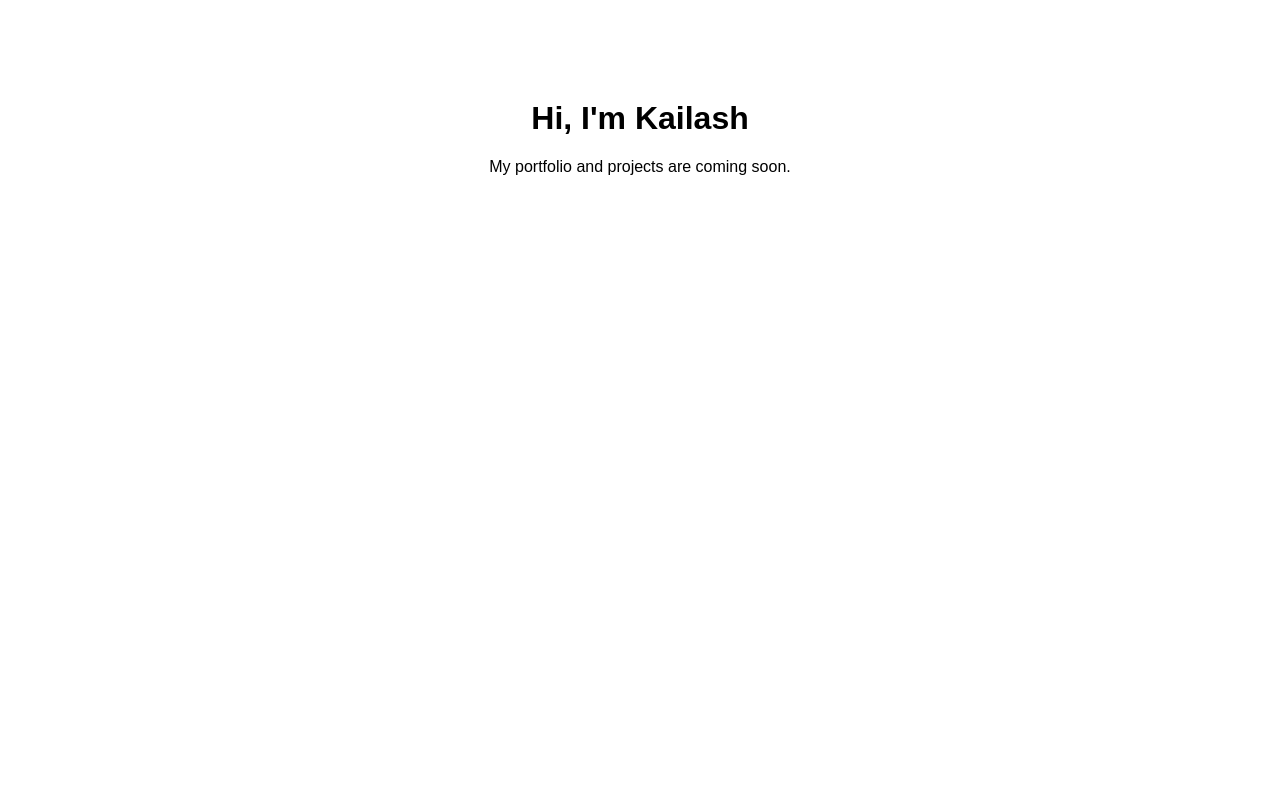
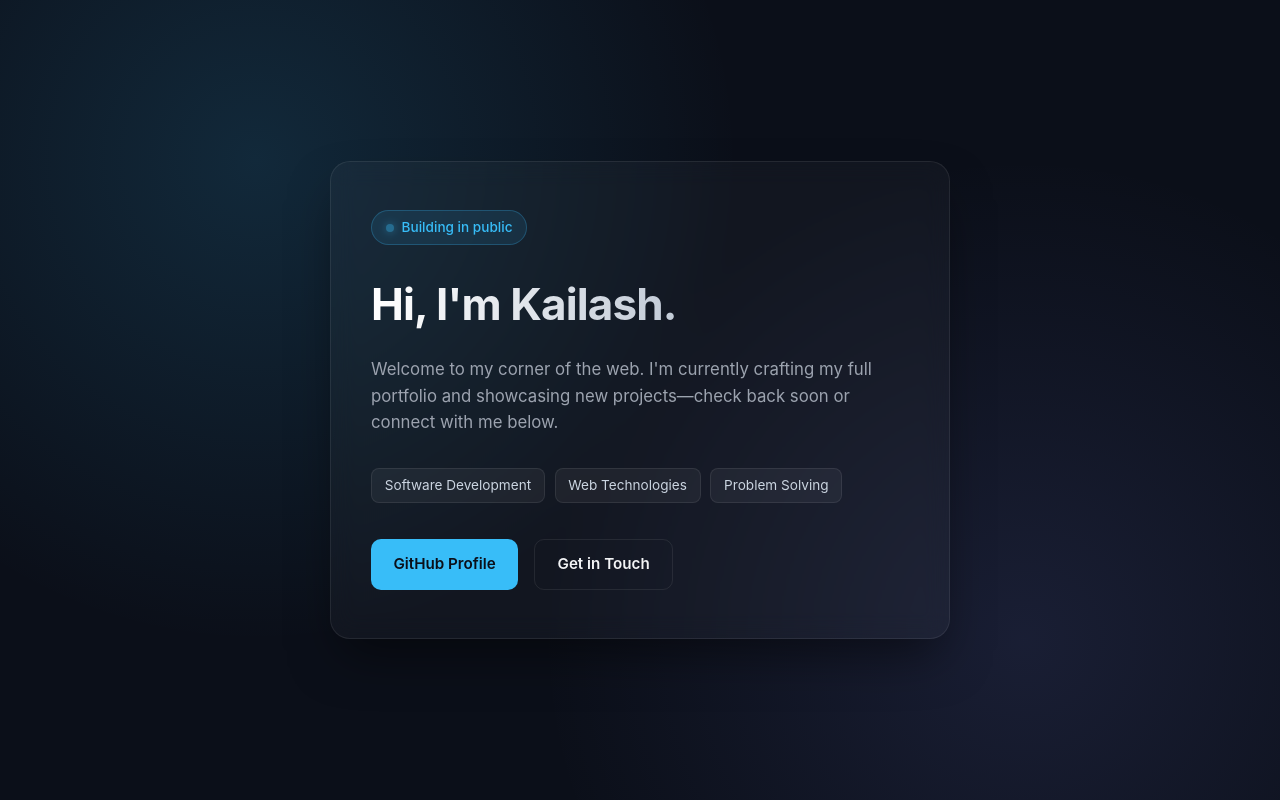
Before and after one commit to ikailash19/ikailash.tech, a plain HTML site: page index.html in a window 1280 px wide. Drawn offline with Linux system fonts and the light colour scheme.

Commit message:
Initial Commit

```diff
--- a/index.html
+++ b/index.html
@@ -1,8 +1,191 @@
 <!DOCTYPE html>
-<html>
-<head><title>Kailash | Portfolio</title></head>
-<body style="font-family: sans-serif; text-align: center; margin-top: 100px;">
-  <h1>Hi, I'm Kailash</h1>
-  <p>My portfolio and projects are coming soon.</p>
+<html lang="en">
+<head>
+  <meta charset="UTF-8" />
+  <meta name="viewport" content="width=device-width, initial-scale=1.0" />
+  <title>Kailash | Portfolio</title>
+  <style>
+    :root {
+      --bg: #0b0f19;
+      --card: rgba(255, 255, 255, 0.03);
+      --border: rgba(255, 255, 255, 0.08);
+      --text: #f3f4f6;
+      --muted: #9ca3af;
+      --accent: #38bdf8;
+      --accent-glow: rgba(56, 189, 248, 0.15);
+    }
+
+    * {
+      margin: 0;
+      padding: 0;
+      box-sizing: border-box;
+    }
+
+    body {
+      font-family: -apple-system, BlinkMacSystemFont, "Segoe UI", Roboto, Helvetica, Arial, sans-serif;
+      background-color: var(--bg);
+      background-image:
+        radial-gradient(circle at 20% 20%, var(--accent-glow), transparent 40%),
+        radial-gradient(circle at 80% 80%, rgba(129, 140, 248, 0.12), transparent 40%);
+      color: var(--text);
+      min-height: 100vh;
+      display: flex;
+      align-items: center;
+      justify-content: center;
+      padding: 1.5rem;
+      line-height: 1.6;
+    }
+
+    .container {
+      max-width: 620px;
+      width: 100%;
+      background: var(--card);
+      border: 1px solid var(--border);
+      border-radius: 20px;
+      padding: 3rem 2.5rem;
+      backdrop-filter: blur(12px);
+      box-shadow: 0 25px 50px -12px rgba(0, 0, 0, 0.5);
+      animation: fadeUp 0.7s ease-out;
+    }
+
+    .badge {
+      display: inline-flex;
+      align-items: center;
+      gap: 0.5rem;
+      font-size: 0.85rem;
+      font-weight: 500;
+      color: var(--accent);
+      background: rgba(56, 189, 248, 0.1);
+      border: 1px solid rgba(56, 189, 248, 0.25);
+      padding: 0.35rem 0.85rem;
+      border-radius: 999px;
+      margin-bottom: 1.5rem;
+    }
+
+    .dot {
+      width: 8px;
+      height: 8px;
+      background-color: var(--accent);
+      border-radius: 50%;
+      box-shadow: 0 0 8px var(--accent);
+      animation: pulse 2s infinite;
+    }
+
+    h1 {
+      font-size: clamp(2rem, 5vw, 2.75rem);
+      font-weight: 700;
+      letter-spacing: -0.02em;
+      margin-bottom: 1rem;
+      background: linear-gradient(to right, #ffffff, #94a3b8);
+      -webkit-background-clip: text;
+      -webkit-text-fill-color: transparent;
+    }
+
+    p {
+      color: var(--muted);
+      font-size: 1.05rem;
+      margin-bottom: 2rem;
+    }
+
+    .skills {
+      display: flex;
+      flex-wrap: wrap;
+      gap: 0.6rem;
+      margin-bottom: 2.25rem;
+    }
+
+    .skill-tag {
+      font-size: 0.85rem;
+      color: #cbd5e1;
+      background: rgba(255, 255, 255, 0.05);
+      border: 1px solid var(--border);
+      padding: 0.35rem 0.8rem;
+      border-radius: 8px;
+    }
+
+    .actions {
+      display: flex;
+      flex-wrap: wrap;
+      gap: 1rem;
+    }
+
+    .btn {
+      display: inline-flex;
+      align-items: center;
+      gap: 0.5rem;
+      text-decoration: none;
+      font-weight: 600;
+      font-size: 0.95rem;
+      padding: 0.75rem 1.4rem;
+      border-radius: 10px;
+      transition: all 0.2s ease;
+    }
+
+    .btn-primary {
+      background-color: var(--accent);
+      color: #0b0f19;
+    }
+
+    .btn-primary:hover {
+      background-color: #7dd3fc;
+      transform: translateY(-2px);
+    }
+
+    .btn-secondary {
+      background-color: transparent;
+      color: var(--text);
+      border: 1px solid var(--border);
+    }
+
+    .btn-secondary:hover {
+      background-color: rgba(255, 255, 255, 0.06);
+      border-color: rgba(255, 255, 255, 0.2);
+      transform: translateY(-2px);
+    }
+
+    @keyframes pulse {
+      0%, 100% { opacity: 1; }
+      50% { opacity: 0.4; }
+    }
+
+    @keyframes fadeUp {
+      from { opacity: 0; transform: translateY(16px); }
+      to { opacity: 1; transform: translateY(0); }
+    }
+
+    @media (max-width: 480px) {
+      .container { padding: 2rem 1.5rem; }
+      .btn { width: 100%; justify-content: center; }
+    }
+  </style>
+</head>
+<body>
+  <main class="container">
+    <div class="badge">
+      <span class="dot"></span>
+      Building in public
+    </div>
+
+    <h1>Hi, I'm Kailash.</h1>
+
+    <p>
+      Welcome to my corner of the web. I'm currently crafting my full portfolio and showcasing new projects—check back soon or connect with me below.
+    </p>
+
+    <div class="skills">
+      <span class="skill-tag">Software Development</span>
+      <span class="skill-tag">Web Technologies</span>
+      <span class="skill-tag">Problem Solving</span>
+    </div>
+
+    <div class="actions">
+      <a href="https://github.com" target="_blank" rel="noopener" class="btn btn-primary">
+        GitHub Profile
+      </a>
+      <a href="mailto:hello@ikailash.tech" class="btn btn-secondary">
+        Get in Touch
+      </a>
+    </div>
+  </main>
 </body>
 </html>
```
